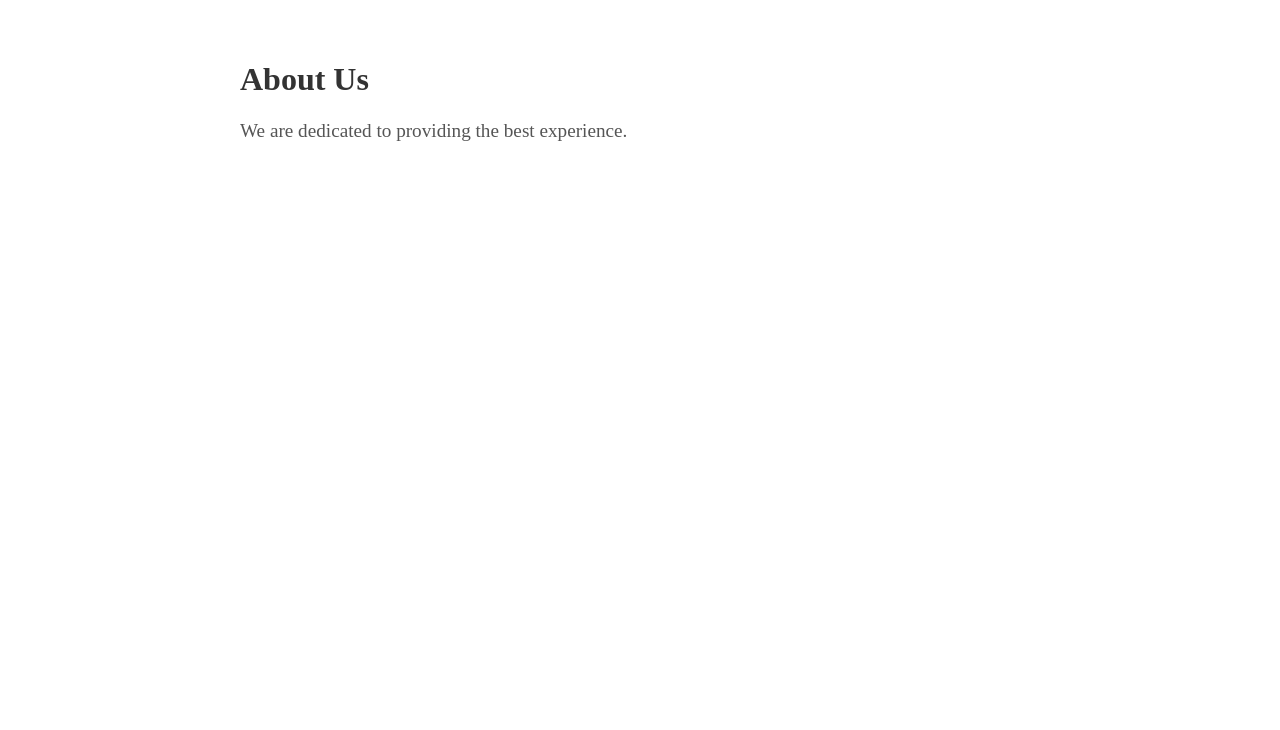
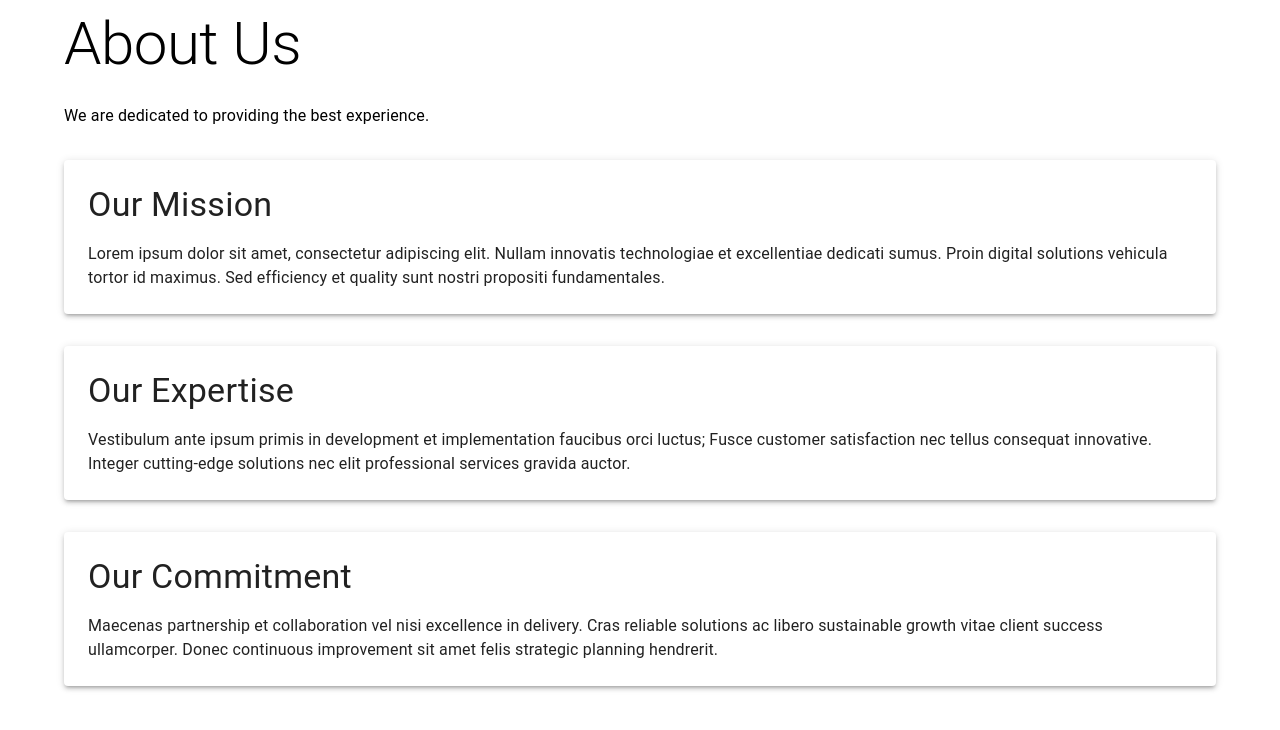
Before and after one commit to elganador7/test-hero-frontend-react, a Next.js app: page /about/About in a window 1280 px wide. Shown: the top 730 px of the page. Built offline with nearby package versions, Linux system fonts and the light colour scheme.

Commit message:
Fixed router issues, building about page

```diff
--- a/src/components/footer/Footer.scss
+++ b/src/components/footer/Footer.scss
@@ -1,9 +1,6 @@
 .footer {
     text-align: center;
     padding: 1rem;
-    background: #f4f4f4;
-    position: relative;
-    bottom: 0;
     width: 100%;
 
     &.light-theme {
--- a/src/pages/about/About.scss
+++ b/src/pages/about/About.scss
@@ -1,17 +1,42 @@
 .about-page {
-    padding: 2rem;
-    max-width: 800px;
-    margin: auto;
+    display: flex;
+    flex-direction: column;
+    min-height: 100vh;
+    padding: clamp(1rem, 5vw, 4rem);
 
-    h1 {
-      font-size: 2rem;
-      font-weight: bold;
-      color: #333;
+    // Add top padding to ensure title is visible
+    padding-top: 0; // Remove extra padding from top since Router already has margin
+}
+
+.about-content {
+    display: flex;
+    flex-direction: column;
+    flex: 1;
+
+    // Title and intro text spacing
+    > h1 {
+        margin-bottom: clamp(2rem, 4vh, 3rem);
     }
 
-    p {
-    font-size: 1.2rem;
-    color: #555;
-    margin-top: 1rem;
-  }
+    > p:first-of-type {
+        margin-bottom: clamp(3rem, 6vh, 4rem);
+    }
 }
+
+.about-section {
+    margin: clamp(4rem, 15vh, 10rem) 0 !important; // Much larger spacing between sections
+    transition: transform 0.2s ease;
+    padding: clamp(2rem, 4vh, 3rem);
+
+    &:first-of-type {
+        margin-top: clamp(3rem, 8vh, 6rem) !important; // Less margin at the top
+    }
+
+    &:last-of-type {
+        margin-bottom: clamp(3rem, 8vh, 6rem) !important; // Less margin at the bottom
+    }
+
+    &:hover {
+        transform: translateY(-2px);
+    }
+}
--- a/src/pages/about/About.tsx
+++ b/src/pages/about/About.tsx
@@ -1,12 +1,53 @@
 import React from "react";
+import { Box, Paper, Typography, Container } from "@mui/material";
 import "./About.scss"; // Import the SCSS file
 
 const About: React.FC = () => {
   return (
-    <div className="about-page">
-      <h1>About Us</h1>
-      <p>We are dedicated to providing the best experience.</p>
-    </div>
+    <Container className="about-page">
+      <Typography variant="h2" component="h1" sx={{ mb: 3 }}>
+        About Us
+      </Typography>
+      <Typography sx={{ mb: 4 }}>
+        We are dedicated to providing the best experience.
+      </Typography>
+
+      <Paper elevation={3} sx={{ mb: 4, p: 3 }}>
+        <Typography variant="h4" component="h2" sx={{ mb: 2 }}>
+          Our Mission
+        </Typography>
+        <Typography>
+          Lorem ipsum dolor sit amet, consectetur adipiscing elit. Nullam
+          innovatis technologiae et excellentiae dedicati sumus. Proin
+          digital solutions vehicula tortor id maximus. Sed efficiency
+          et quality sunt nostri propositi fundamentales.
+        </Typography>
+      </Paper>
+
+      <Paper elevation={3} sx={{ mb: 4, p: 3 }}>
+        <Typography variant="h4" component="h2" sx={{ mb: 2 }}>
+          Our Expertise
+        </Typography>
+        <Typography>
+          Vestibulum ante ipsum primis in development et implementation
+          faucibus orci luctus; Fusce customer satisfaction nec tellus
+          consequat innovative. Integer cutting-edge solutions nec elit
+          professional services gravida auctor.
+        </Typography>
+      </Paper>
+
+      <Paper elevation={3} sx={{ mb: 4, p: 3 }}>
+        <Typography variant="h4" component="h2" sx={{ mb: 2 }}>
+          Our Commitment
+        </Typography>
+        <Typography>
+          Maecenas partnership et collaboration vel nisi excellence in
+          delivery. Cras reliable solutions ac libero sustainable growth
+          vitae client success ullamcorper. Donec continuous improvement
+          sit amet felis strategic planning hendrerit.
+        </Typography>
+      </Paper>
+    </Container>
   );
 };
 
--- a/src/pages/homePage/HomePage.module.scss
+++ b/src/pages/homePage/HomePage.module.scss
@@ -2,12 +2,15 @@
   min-height: 100vh;
   display: flex;
   flex-direction: column;
+  overflow-x: hidden;
 }
 
 .hero {
   height: 100vh;
   display: flex;
   position: relative;
+  width: 100%;
+  overflow-x: hidden;
 }
 
 .heroContent {
--- a/src/pages/homePage/HomePage.tsx
+++ b/src/pages/homePage/HomePage.tsx
@@ -118,9 +118,6 @@ const HomePage: React.FC = () => {
         component="footer"
         className={styles.footer}
       >
-        <Typography variant="body2" color="textSecondary">
-          © {new Date().getFullYear()} TestScoreHero. All Rights Reserved.
-        </Typography>
       </Box>
     </div>
   );
```
Also changed, not shown: src/components/scrollToTop/ScrollToTop.tsx (added, +14 -0 lines), src/router/Router.tsx (+15 -5 lines).
